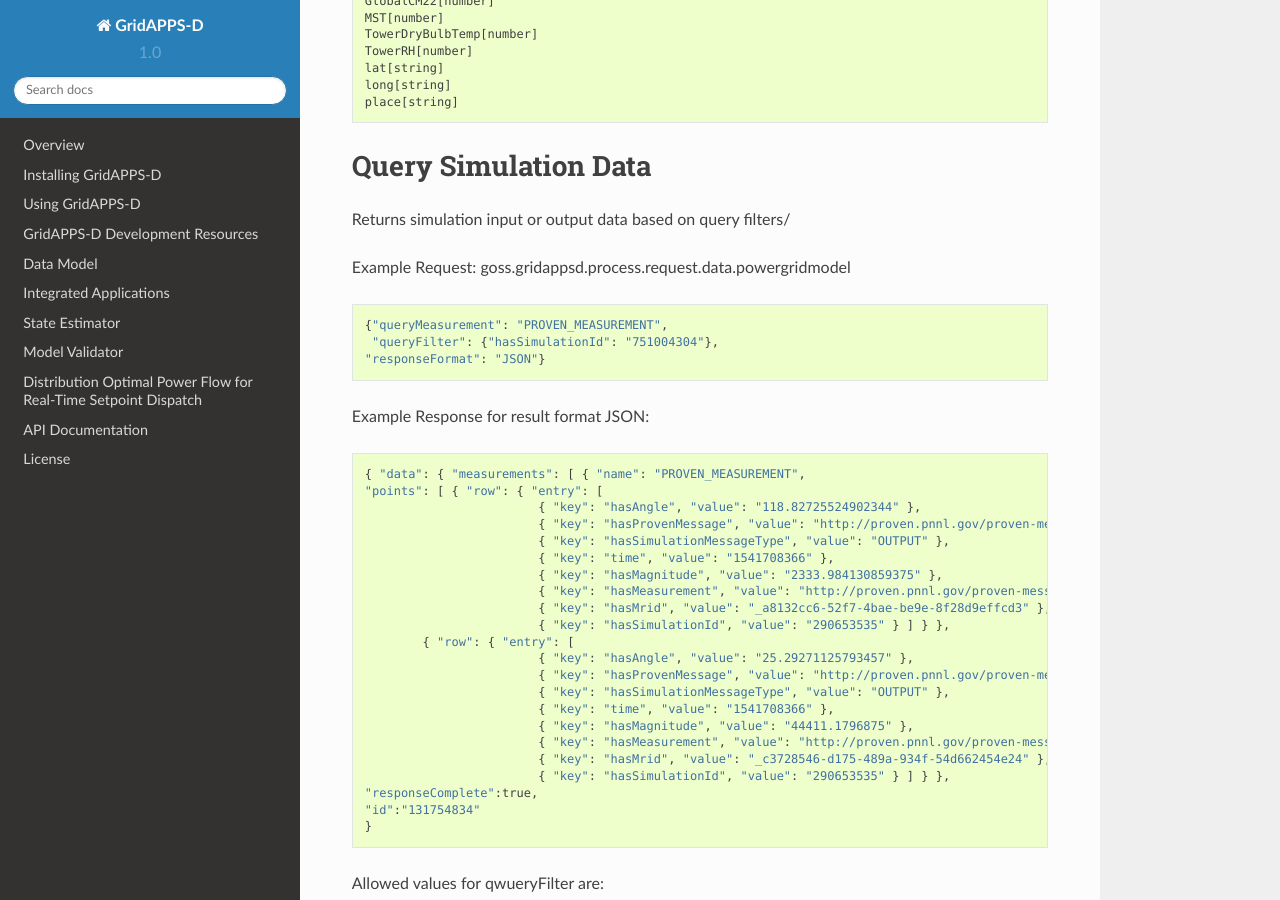
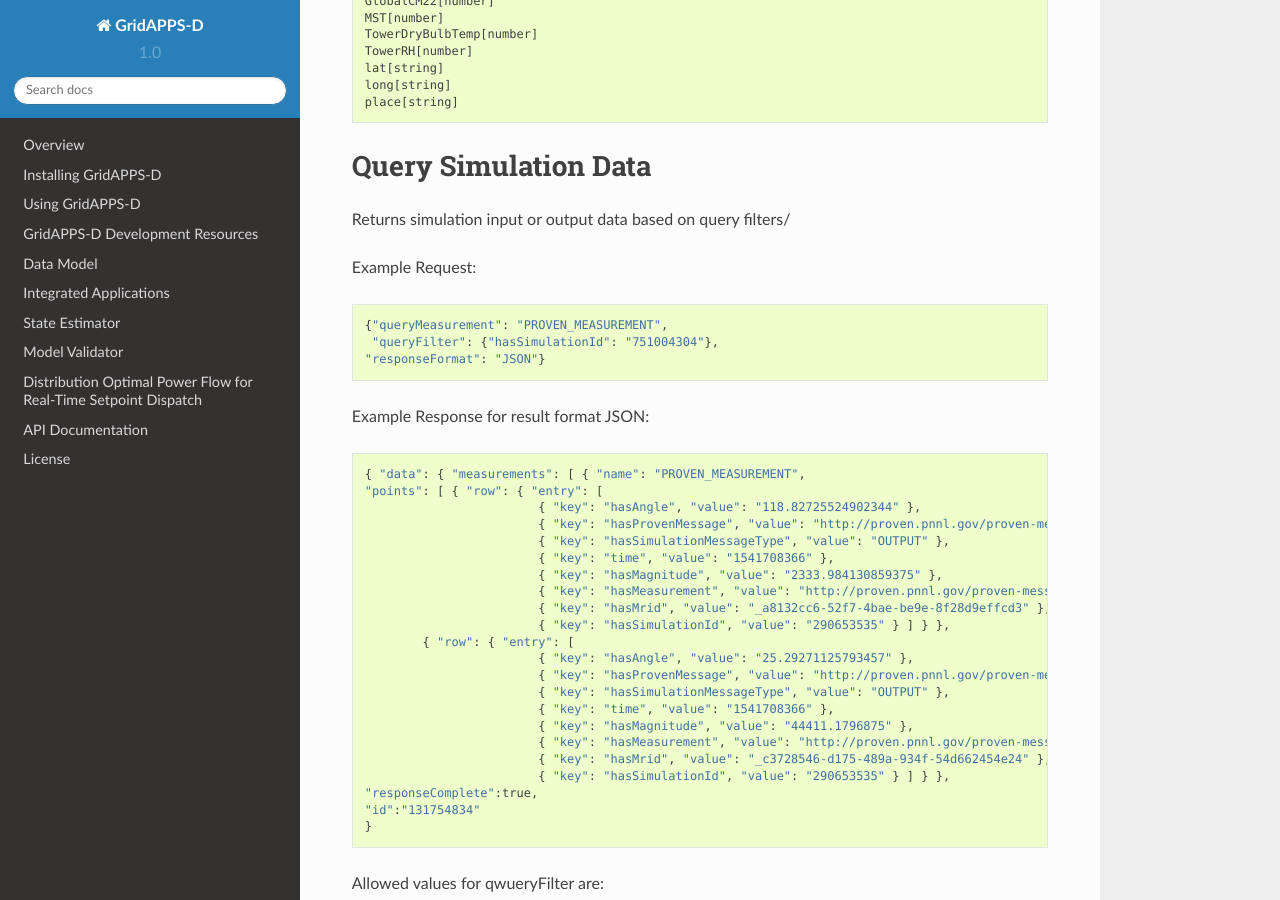
Before and after one commit to ericstephan/gridappsd-docs, a Sphinx documentation site: the page built from docs/source/using_gridappsd/api_examples/timeseries_data_api.rst, in a window 1280 px wide and 900 px high, scrolled down 1325 px. Built offline with Sphinx 7.4.7 and the Read the Docs theme 2.0.0, drawn with Linux system fonts in a browser that asks for light colours; pages that are not in the unit, such as notebooks, are missing from menus.

Commit message:
removed request topic error

```diff
--- a/docs/source/using_gridappsd/api_examples/timeseries_data_api.rst
+++ b/docs/source/using_gridappsd/api_examples/timeseries_data_api.rst
@@ -70,7 +70,7 @@
 
 Returns simulation input or output data based on query filters/
 
-Example Request:    goss.gridappsd.process.request.data.powergridmodel
+Example Request:
 ::
 	{"queryMeasurement": "PROVEN_MEASUREMENT",
  	 "queryFilter": {"hasSimulationId": "751004304"},
```
